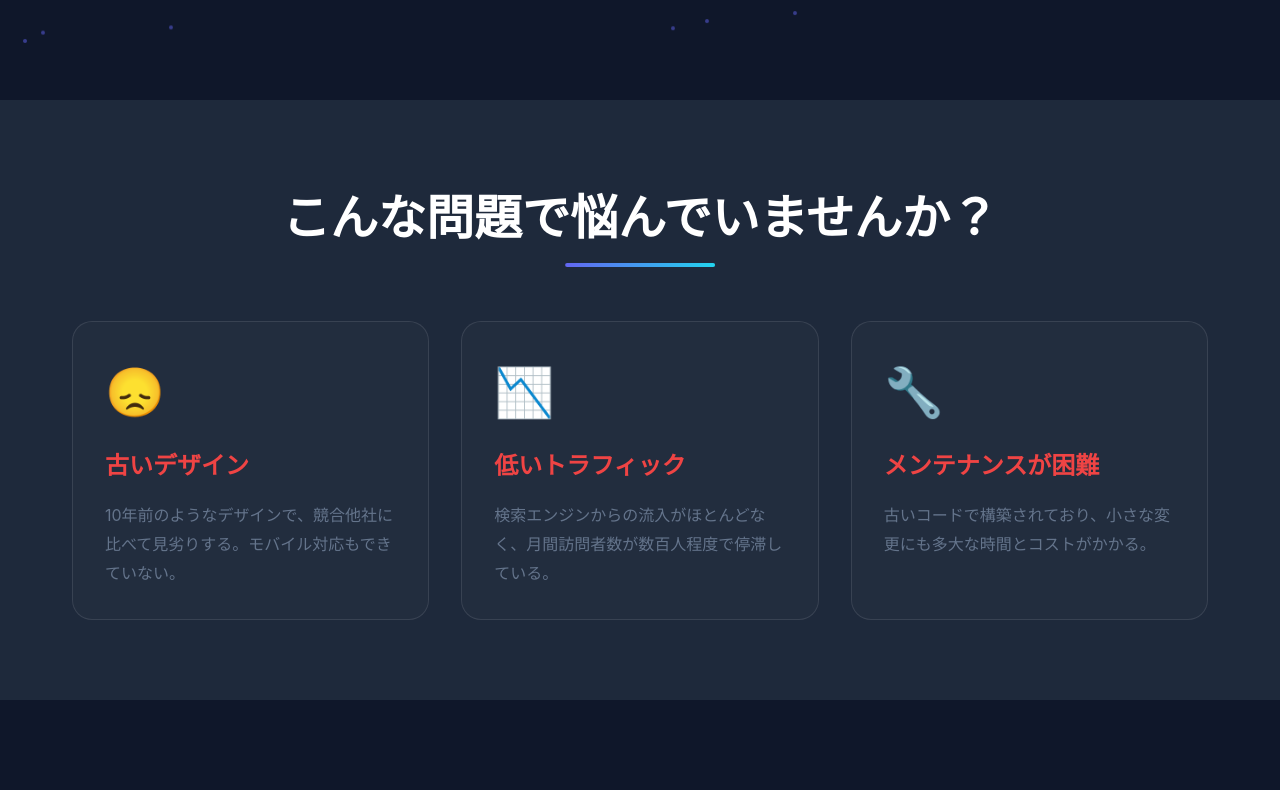
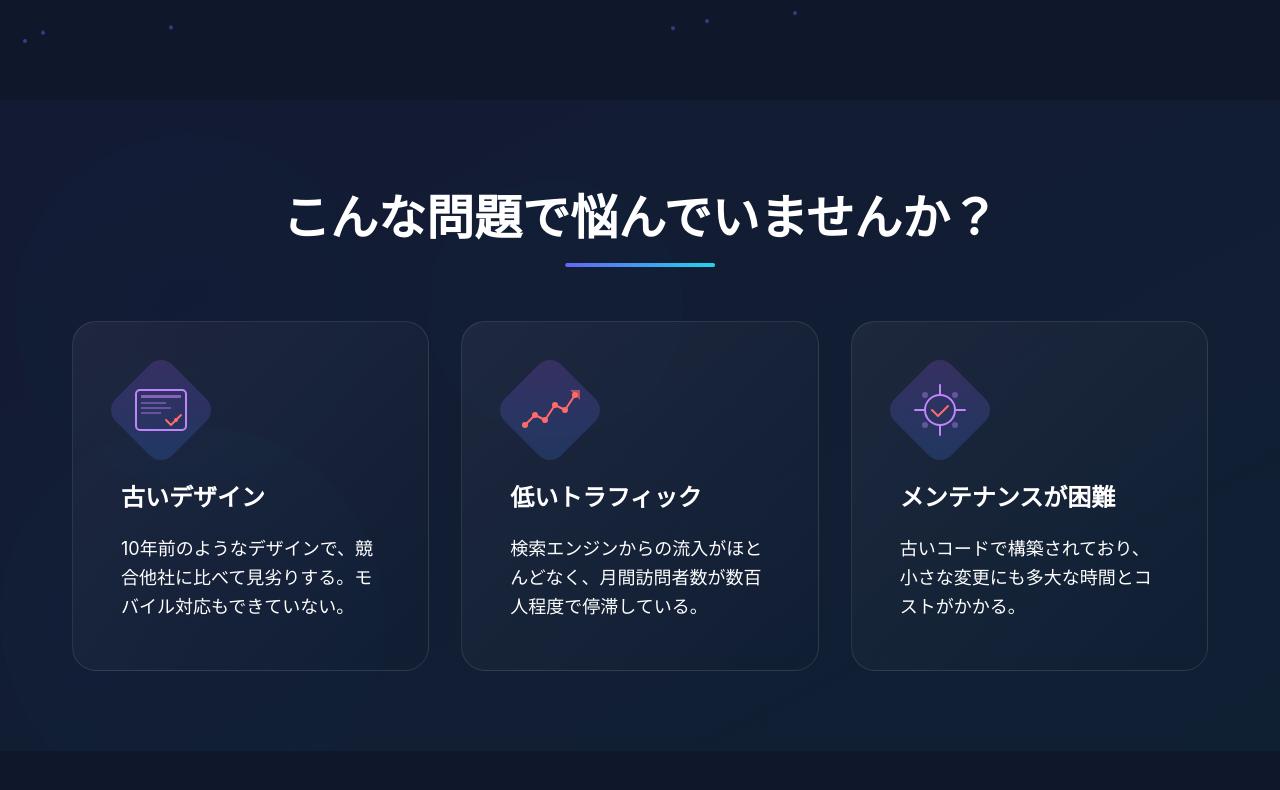
Before and after one commit to alzin/ui-ux-nipporia-lp, a Next.js app: page / in a window 1280 px wide. Shown: the part 760-1550 px from the top of the page. Built offline with nearby package versions, Linux system fonts and the light colour scheme.

Commit message:
improve(problem-section): update layout

```diff
--- a/src/components/pages/home/sections/Problems.tsx
+++ b/src/components/pages/home/sections/Problems.tsx
@@ -11,67 +11,155 @@ export default function ProblemSection() {
 
   const problems = [
     {
-      icon: "😞",
       title: "古いデザイン",
-      description:
-        "10年前のようなデザインで、競合他社に比べて見劣りする。モバイル対応もできていない。",
+      description: "10年前のようなデザインで、競合他社に比べて見劣りする。モバイル対応もできていない。",
+      icon: (
+        <svg viewBox="0 0 80 80" fill="none" xmlns="http://www.w3.org/2000/svg" className="w-full h-full">
+          <rect x="15" y="20" width="50" height="40" rx="4" stroke="currentColor" strokeWidth="2"/>
+          <rect x="20" y="25" width="40" height="3" fill="currentColor" opacity="0.6"/>
+          <rect x="20" y="32" width="25" height="2" fill="currentColor" opacity="0.4"/>
+          <rect x="20" y="37" width="30" height="2" fill="currentColor" opacity="0.4"/>
+          <rect x="20" y="42" width="20" height="2" fill="currentColor" opacity="0.4"/>
+          <circle cx="55" cy="50" r="2" fill="#ff6b6b"/>
+          <path d="M45 50L50 55L60 45" stroke="#ff6b6b" strokeWidth="2" strokeLinecap="round" strokeLinejoin="round"/>
+        </svg>
+      )
     },
     {
-      icon: "📉",
       title: "低いトラフィック",
-      description:
-        "検索エンジンからの流入がほとんどなく、月間訪問者数が数百人程度で停滞している。",
+      description: "検索エンジンからの流入がほとんどなく、月間訪問者数が数百人程度で停滞している。",
+      icon: (
+        <svg viewBox="0 0 80 80" fill="none" xmlns="http://www.w3.org/2000/svg" className="w-full h-full">
+          <path d="M15 55L25 45L35 50L45 35L55 40L65 25" stroke="#ff6b6b" strokeWidth="2" strokeLinecap="round" strokeLinejoin="round"/>
+          <circle cx="15" cy="55" r="3" fill="#ff6b6b"/>
+          <circle cx="25" cy="45" r="3" fill="#ff6b6b"/>
+          <circle cx="35" cy="50" r="3" fill="#ff6b6b"/>
+          <circle cx="45" cy="35" r="3" fill="#ff6b6b"/>
+          <circle cx="55" cy="40" r="3" fill="#ff6b6b"/>
+          <circle cx="65" cy="25" r="3" fill="#ff6b6b"/>
+          <path d="M65 25L70 30L70 20L60 20L65 25Z" fill="#ff6b6b" opacity="0.6"/>
+        </svg>
+      )
     },
     {
-      icon: "🔧",
       title: "メンテナンスが困難",
-      description:
-        "古いコードで構築されており、小さな変更にも多大な時間とコストがかかる。",
-    },
+      description: "古いコードで構築されており、小さな変更にも多大な時間とコストがかかる。",
+      icon: (
+        <svg viewBox="0 0 80 80" fill="none" xmlns="http://www.w3.org/2000/svg" className="w-full h-full">
+          <path d="M40 15V25M40 55V65M15 40H25M55 40H65" stroke="currentColor" strokeWidth="2" strokeLinecap="round"/>
+          <circle cx="40" cy="40" r="15" stroke="currentColor" strokeWidth="2" fill="none"/>
+          <path d="M32 40L38 46L48 36" stroke="#ff6b6b" strokeWidth="2" strokeLinecap="round" strokeLinejoin="round"/>
+          <circle cx="25" cy="25" r="3" fill="currentColor" opacity="0.4"/>
+          <circle cx="55" cy="25" r="3" fill="currentColor" opacity="0.4"/>
+          <circle cx="25" cy="55" r="3" fill="currentColor" opacity="0.4"/>
+          <circle cx="55" cy="55" r="3" fill="currentColor" opacity="0.4"/>
+        </svg>
+      )
+    }
   ];
 
   return (
     <section
       id="problems"
-      className="py-20 bg-dark-lighter relative fade-in"
+      className="py-20 bg-gradient-to-br from-primary/5 to-secondary/5 relative fade-in overflow-hidden"
       ref={sectionRef}
     >
-      <div className="max-w-[1200px] mx-auto px-8">
+      {/* Animated background shapes */}
+      <div className="absolute top-1/10 left-1/20 w-80 h-80 bg-gradient-radial from-purple-500/3 to-transparent rounded-full animate-float opacity-30" />
+      <div className="absolute top-1/2 right-1/10 w-96 h-96 bg-gradient-radial from-blue-500/3 to-transparent rounded-full animate-float-delayed opacity-30" />
+      <div className="absolute bottom-1/10 left-1/3 w-64 h-64 bg-gradient-radial from-purple-500/3 to-transparent rounded-full animate-float-slow opacity-30" />
+
+      <div className="max-w-[1200px] mx-auto px-8 relative z-10">
         {/* Title with animation */}
         <SectionTitle title="こんな問題で悩んでいませんか？" />
 
         {/* Problem cards grid */}
-        <div className="animate-slide grid grid-cols-1 md:grid-cols-3 gap-8">
+        <div className="animate-slide grid grid-cols-1 md:grid-cols-2 lg:grid-cols-3 gap-8">
           {problems.map((problem, index) => (
             <div
               key={index}
-              className="problem-card bg-white/[0.02] border border-white/10 rounded-[20px] p-8 relative overflow-hidden group hover:-translate-y-[5px] hover:border-error/30 hover:shadow-[0_20px_40px_rgba(239,68,68,0.2)] transition-all duration-[0.8s] ease-linear"
+              className="cursor-pointer group relative bg-gradient-to-br from-white/5 to-white/2 border border-white/10 rounded-3xl p-12 overflow-hidden transition-all duration-500 ease-out hover:-translate-y-3 hover:border-purple-500/50 hover:shadow-2xl hover:shadow-purple-500/20"
             >
-              {/* Radial gradient background overlay */}
-              <div className="absolute inset-0 opacity-0 group-hover:opacity-100 transition-opacity duration-300 bg-[radial-gradient(circle_at_center,rgba(239,68,68,0.1)_0%,transparent_70%)]"></div>
+              {/* Top gradient bar */}
+              <div className="absolute top-0 left-0 right-0 h-1 bg-gradient-to-r from-purple-500 to-blue-500 scale-x-0 group-hover:scale-x-100 transition-transform duration-500 origin-left" />
+
+              {/* Animated background effect */}
+              <div className="absolute -top-full -left-full w-[300%] h-[300%] bg-gradient-radial from-purple-500/10 via-transparent to-transparent opacity-0 group-hover:opacity-100 transition-opacity duration-700" />
+
+              {/* Icon wrapper */}
+              <div className="relative w-14 md:w-20 h-14 md:h-20 mb-8">
+                <div className="absolute inset-0 bg-gradient-to-br from-purple-500/20 to-blue-500/20 rounded-2xl rotate-45 group-hover:rotate-90 group-hover:scale-110 transition-all duration-500" />
+                <div className="relative z-10 w-full h-full text-purple-400 group-hover:text-purple-300 transition-colors duration-300">
+                  {problem.icon}
+                </div>
+              </div>
 
               {/* Content */}
               <div className="relative z-10">
-                <div
-                  className={`text-[3rem] mb-4 inline-block animate-iconShake ${
-                    index === 0
-                      ? "animation-delay-0"
-                      : index === 1
-                      ? "animation-delay-500"
-                      : "animation-delay-1000"
-                  }`}
-                >
-                  {problem.icon}
-                </div>
-                <h3 className="text-[1.5rem] mb-4 text-error font-semibold">
+                <h3 className="text-2xl font-semibold text-white mb-5 group-hover:text-purple-100 transition-colors duration-300">
                   {problem.title}
                 </h3>
-                <p className="text-gray leading-[1.8]">{problem.description}</p>
+                <p className="text-lg leading-relaxed text-gray-300 group-hover:text-gray-200 transition-colors duration-300">
+                  {problem.description}
+                </p>
               </div>
             </div>
           ))}
         </div>
       </div>
+
+      <style jsx>{`
+        @keyframes float {
+          0%, 100% {
+            transform: translate(0, 0) scale(1);
+          }
+          33% {
+            transform: translate(30px, -30px) scale(1.1);
+          }
+          66% {
+            transform: translate(-20px, 20px) scale(0.9);
+          }
+        }
+
+        @keyframes float-delayed {
+          0%, 100% {
+            transform: translate(0, 0) scale(1);
+          }
+          33% {
+            transform: translate(-25px, 25px) scale(0.95);
+          }
+          66% {
+            transform: translate(20px, -20px) scale(1.05);
+          }
+        }
+
+        @keyframes float-slow {
+          0%, 100% {
+            transform: translate(0, 0) scale(1);
+          }
+          50% {
+            transform: translate(15px, -15px) scale(1.05);
+          }
+        }
+
+        .animate-float {
+          animation: float 20s infinite ease-in-out;
+        }
+
+        .animate-float-delayed {
+          animation: float-delayed 20s infinite ease-in-out;
+          animation-delay: 7s;
+        }
+
+        .animate-float-slow {
+          animation: float-slow 20s infinite ease-in-out;
+          animation-delay: 14s;
+        }
+
+        .bg-gradient-radial {
+          background: radial-gradient(var(--tw-gradient-stops));
+        }
+      `}</style>
     </section>
   );
 }
```
